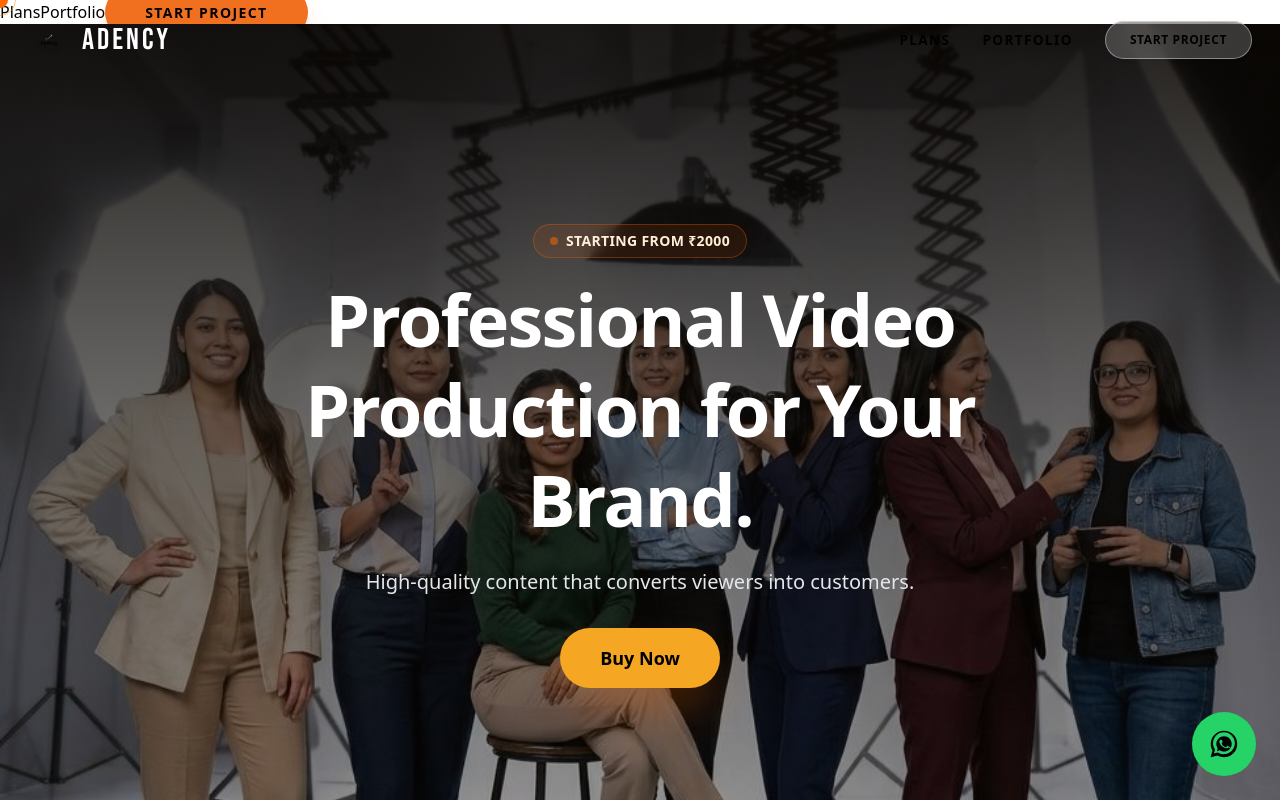
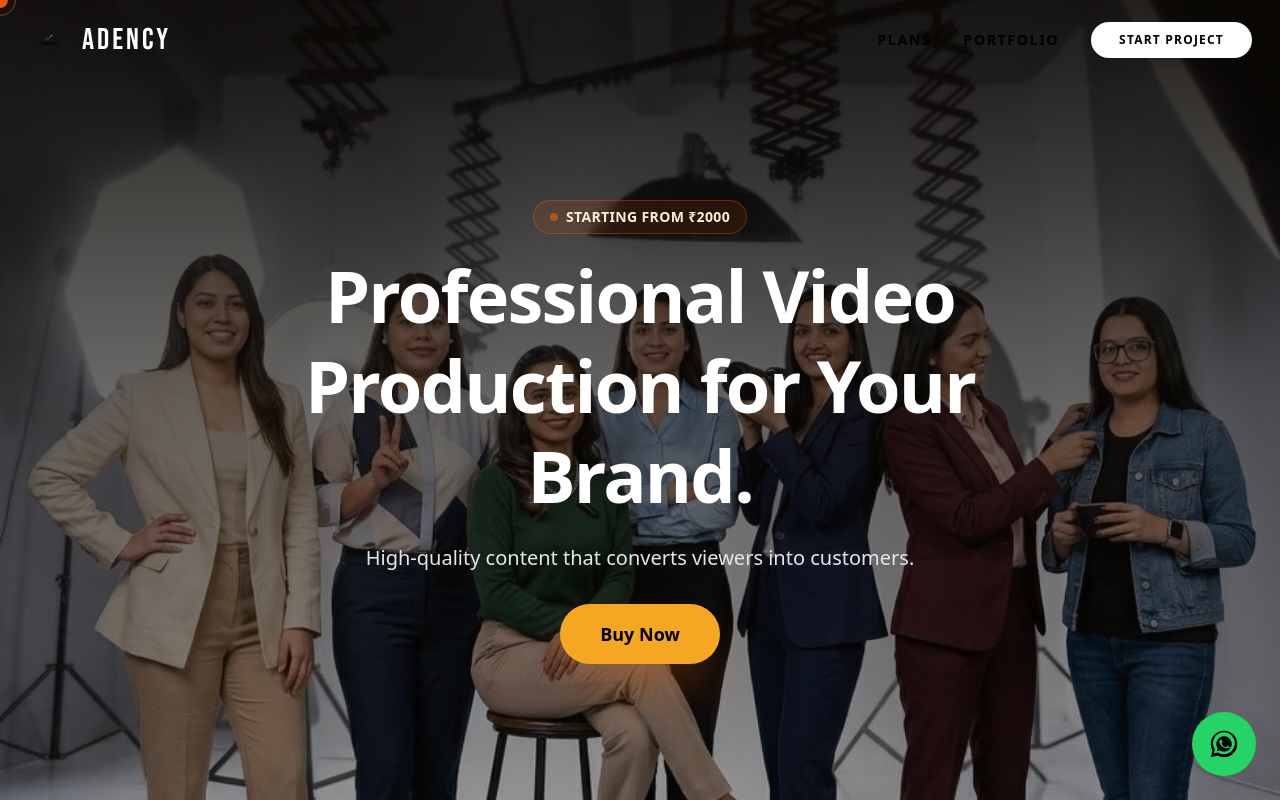
Before and after one commit to arnavpaniya/Adency, a Next.js app: page / in a window 1280 px wide. Shown: the top 800 px of the page. Built offline with nearby package versions, Linux system fonts and the light colour scheme.

Commit message:
refactor: update mobile navigation display logic and refine desktop navbar styling

```diff
--- a/src/app/globals.css
+++ b/src/app/globals.css
@@ -885,14 +885,13 @@ a {
     font-size: 3.5rem;
   }
 
-  /* Mobile Nav Overlay */
 .mobile-nav-overlay {
   position: fixed;
   inset: 0;
   background: rgba(252, 250, 246, 0.98);
   backdrop-filter: blur(20px);
   z-index: 100;
-    display: flex;
+  display: none;
   flex-direction: column;
   align-items: center;
   justify-content: center;
@@ -904,6 +903,7 @@ a {
 }
 
 .mobile-nav-overlay--open {
+  display: flex;
   opacity: 1;
   pointer-events: auto;
   transform: translateY(0);
--- a/src/components/navbar.tsx
+++ b/src/components/navbar.tsx
@@ -72,17 +72,29 @@ export function Navbar({ onOpenModal }: NavbarProps) {
           </Link>
 
           {/* Desktop Nav */}
-          <nav className="hidden md:flex gap-8 text-[0.85rem] font-bold uppercase tracking-widest items-center">
-            <Link href="/plans" className={`no-underline hover:text-orange-500 transition-colors ${shouldBeGlass ? "text-[#1a1512]" : "text-white drop-shadow-md"}`}>
+          <nav className="hidden md:flex gap-8 text-[0.9rem] font-bold uppercase tracking-widest items-center">
+            <Link
+              href="/plans"
+              className={`no-underline hover:text-orange-500 transition-all duration-300 ${
+                shouldBeGlass ? "text-[#1a1512]" : "text-white"
+              }`}
+            >
               Plans
             </Link>
-            <a href="/#portfolio" className={`no-underline hover:text-orange-500 transition-colors ${shouldBeGlass ? "text-[#1a1512]" : "text-white drop-shadow-md"}`}>
+            <a
+              href="/#portfolio"
+              className={`no-underline hover:text-orange-500 transition-all duration-300 ${
+                shouldBeGlass ? "text-[#1a1512]" : "text-white"
+              }`}
+            >
               Portfolio
             </a>
             <Link
               href="/plans"
-              className={`px-6 py-2.5 rounded-full font-black transition-all hover:scale-105 active:scale-95 text-xs tracking-wider uppercase no-underline ${
-                shouldBeGlass ? "bg-[#f07020] text-white shadow-lg shadow-orange-500/20" : "bg-white/20 text-white backdrop-blur-md border border-white/40 hover:bg-white/30 drop-shadow-sm"
+              className={`px-7 py-2.5 rounded-full font-black transition-all hover:scale-105 active:scale-95 text-xs tracking-widest uppercase no-underline shadow-lg ${
+                shouldBeGlass
+                ? "bg-[#f07020] text-white shadow-orange-500/20"
+                : "bg-white text-[#1a1512] hover:bg-white/90"
               }`}
             >
               Start Project
@@ -103,7 +115,7 @@ export function Navbar({ onOpenModal }: NavbarProps) {
       </header>
 
       {/* Mobile Nav Overlay */}
-      <div className={`mobile-nav-overlay ${isMenuOpen ? "mobile-nav-overlay--open" : ""}`}>
+      <div className={`mobile-nav-overlay md:hidden ${isMenuOpen ? "mobile-nav-overlay--open" : ""}`}>
         <Link
           href="/plans"
           className="mobile-nav-link"
```
Lines whose indentation alone changed are shown as unchanged.
